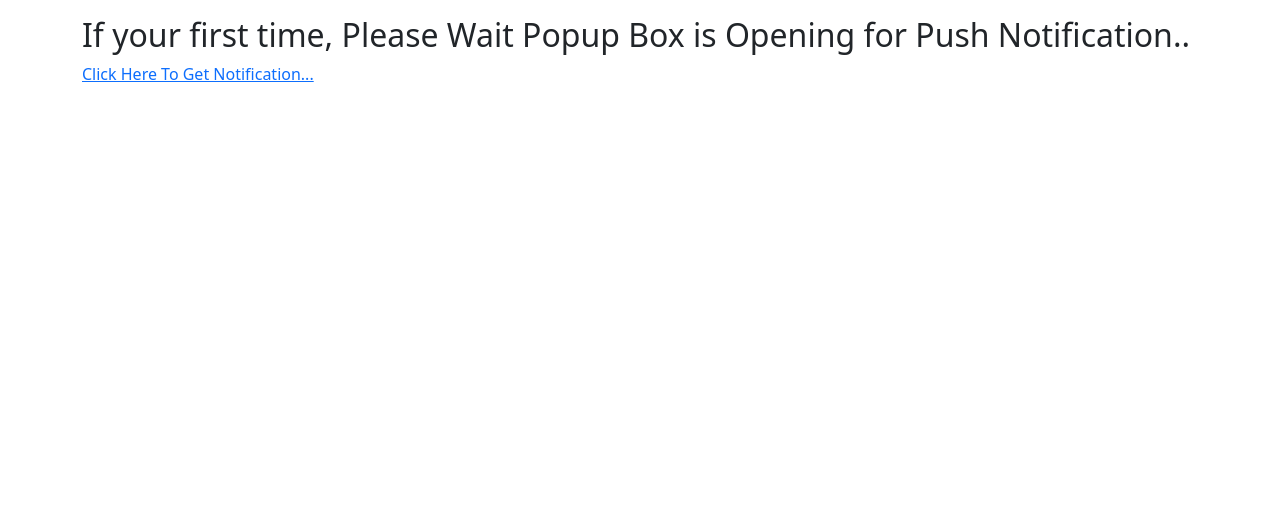
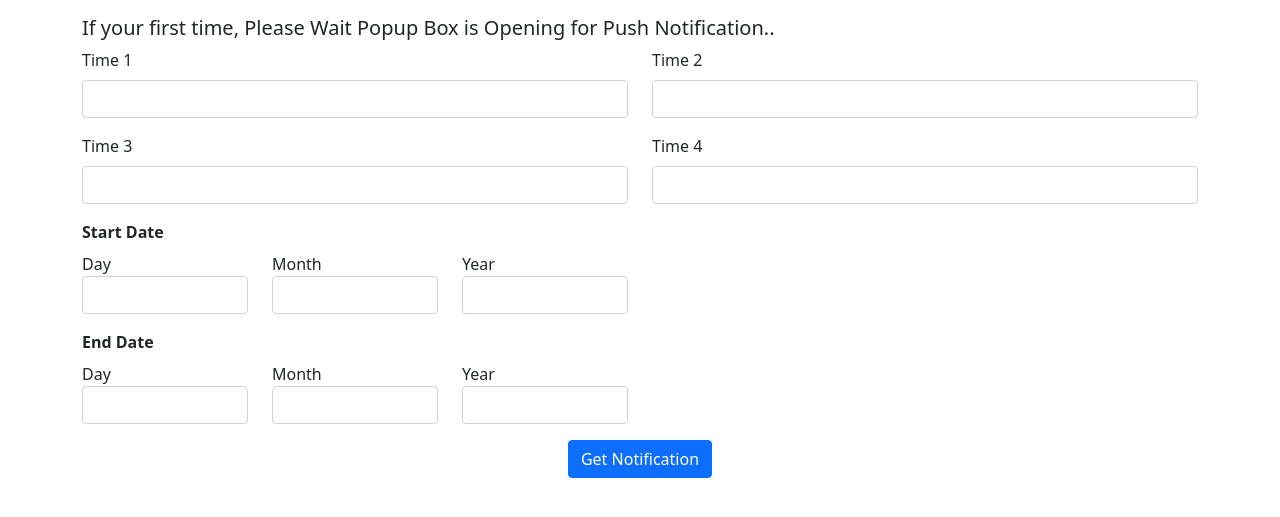
Before and after one commit to er-gagan/PushNotificationScheduleTimeDjango, a Django app: page / in a window 1280 px wide. Shown: the part 56-573 px from the top of the page. Run offline with Django 3.2, Linux system fonts and the light colour scheme; parts of the project's set-up code (start-up, migrations or seed data) failed here and were passed over; some libraries are stand-ins or nearby versions.

Commit message:
Data Enter To Frontend
Data Enter To Frontend

```diff
--- a/App/views.py
+++ b/App/views.py
@@ -10,12 +10,23 @@ def home(request):
     return render(request,'App/home.html')
 
 def notification(request):
+    Time1 = request.GET['time1']
+    Time2 = request.GET['time2']
+    Time3 = request.GET['time3']
+    Time4 = request.GET['time4']
 
-    # data = request.user.objects.all()
-    time1 = "17:58"
-    time2 = "18:00"
-    Notify.delay(time1,time2)
-    time1 = "17:59"
-    time2 = "18:01"
-    Notify.delay(time1,time2)
+    Day1 = request.GET['day1']
+    Month1 = request.GET['month1']
+    Year1 = request.GET['year1']
+    Day2 = request.GET['day2']
+    Month2 = request.GET['month2']
+    Year2 = request.GET['year2']
+
+    # print(Time1,Time2,Time3,Time4,Day1,Month1,Year1,Day2,Month2,Year2)
+    time1 = Time1
+    time2 = Time3
+    Notify.delay(time1,time2,Day1,Month1,Year1,Day2,Month2,Year2)
+    time1 = Time2
+    time2 = Time4
+    Notify.delay(time1,time2,Day1,Month1,Year1,Day2,Month2,Year2)
     return redirect('/')
--- a/command.txt
+++ b/command.txt
@@ -1,3 +1,3 @@
- celery -A Push_Notification worker -l info -P eventlet
+celery -A Push_Notification worker -l info -P eventlet
 
  python manage.py runserver
--- a/templates/App/home.html
+++ b/templates/App/home.html
@@ -1,7 +1,72 @@
 {% extends "base.html" %}
 {% block body %}
 <div class="container my-3">
-    <h2>If your first time, Please Wait Popup Box is Opening for Push Notification..</h2>
-    <a href="/notification" class"btn btn-danger btn-lg">Click Here To Get Notification...</a>
+    <h5>If your first time, Please Wait Popup Box is Opening for Push Notification..</h5>
+    <form action="notification">
+        <div class="row">
+            <div class="col-md-6">
+                <div class="mb-3">
+                    <label for="time1" class="form-label">Time 1</label>
+                    <input type="text" class="form-control" id="time1" name="time1">
+                </div>
+            </div>
+            <div class="col-md-6">
+                <div class="mb-3">
+                    <label for="time2" class="form-label">Time 2</label>
+                    <input type="text" class="form-control" id="time2" name="time2">
+                </div>
+            </div>
+            <div class="col-md-6">
+                <div class="mb-3">
+                    <label for="time3" class="form-label">Time 3</label>
+                    <input type="text" class="form-control" id="time3" name="time3">
+                </div>
+            </div>
+            <div class="col-md-6">
+                <div class="mb-3">
+                    <label for="time4" class="form-label">Time 4</label>
+                    <input type="text" class="form-control" id="time4" name="time4">
+                </div>
+            </div>
+        </div>
+
+        <div class="mb-3">
+            <div class="row">
+                <label class="form-label"><b>Start Date</b></label><br>
+                <div class="col-md-2">
+                    <label for="day1">Day</label>
+                    <input type="text" class="form-control" id="day1" name="day1">
+                </div>
+                <div class="col-md-2">
+                    <label for="month1">Month</label>
+                    <input type="text" class="form-control" id="month1" name="month1">
+                </div>
+                <div class="col-md-2">
+                    <label for="year1">Year</label>
+                    <input type="text" class="form-control" id="year1" name="year1">
+                </div>
+            </div>
+        </div>
+        <div class="mb-3">
+            <div class="row">
+                <label class="form-label"><b>End Date</b></label><br>
+                <div class="col-md-2">
+                    <label for="day2">Day</label>
+                    <input type="text" class="form-control" id="day2" name="day2">
+                </div>
+                <div class="col-md-2">
+                    <label for="month2">Month</label>
+                    <input type="text" class="form-control" id="month2" name="month2">
+                </div>
+                <div class="col-md-2">
+                    <label for="year2">Year</label>
+                    <input type="text" class="form-control" id="year2" name="year2">
+                </div>
+            </div>
+        </div>
+        <div class="text-center">
+            <input type="submit" value="Get Notification" class="btn btn-primary">
+        </div>
+    </form>
 </div>
 {% endblock body %}
```
Also changed, not shown: App/task.py (+5 -7 lines).
